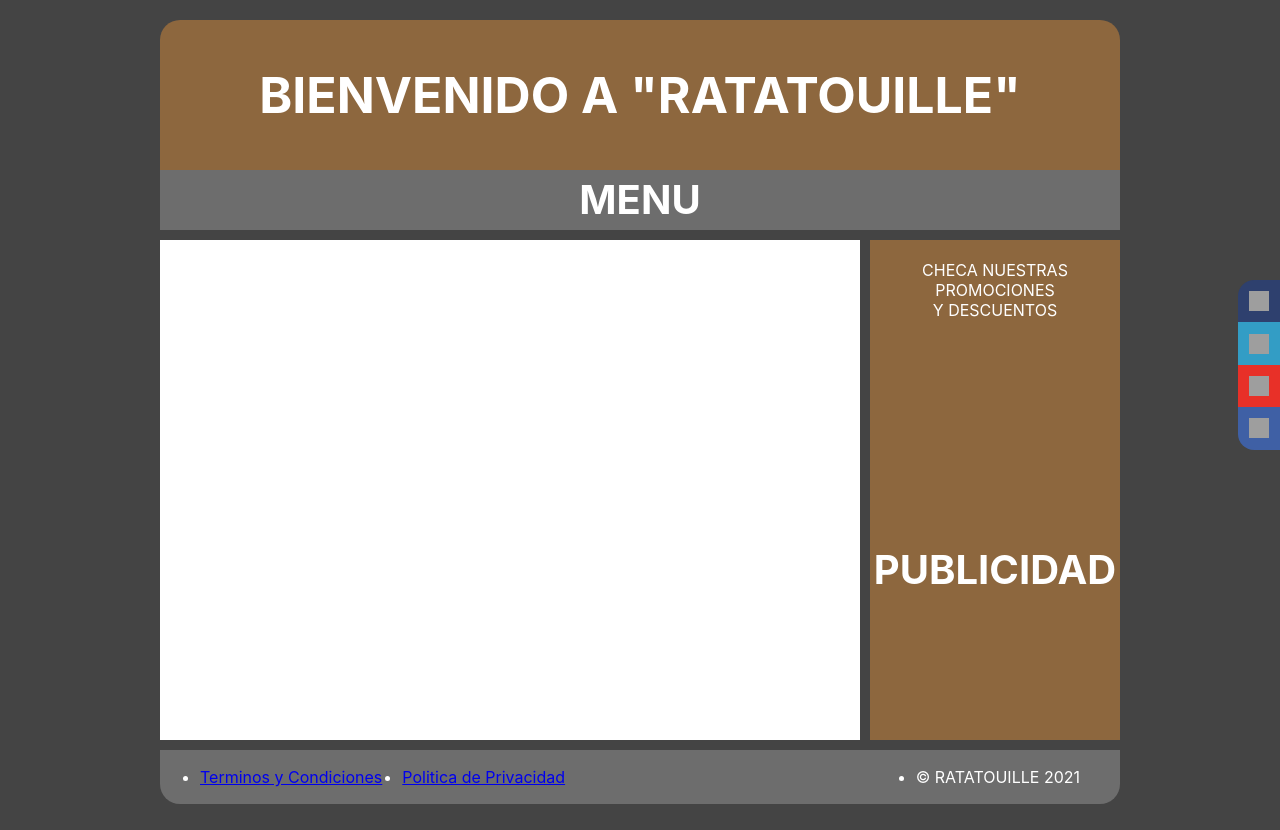
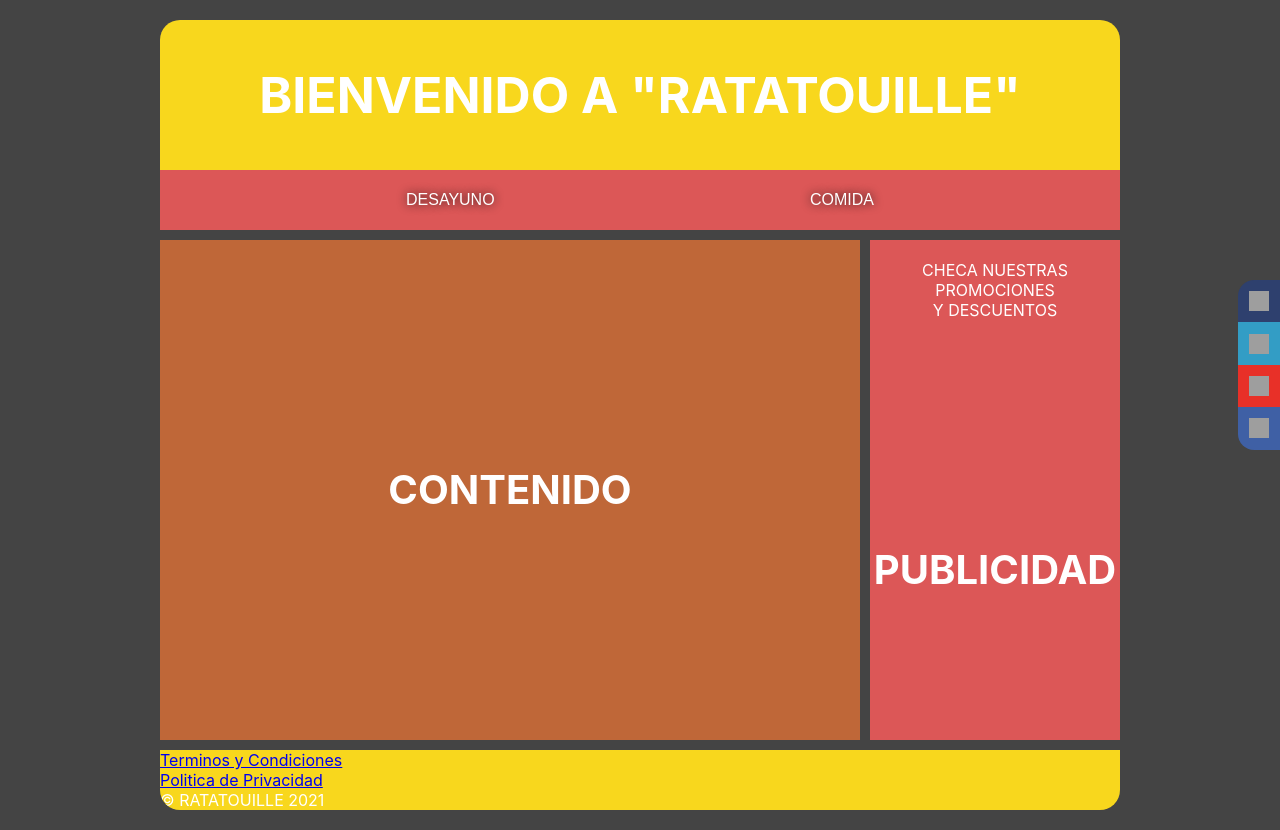
Before and after one commit to Leonardo23Mendez/app-menuweb, a React (Create React App) app: page / in a window 1280 px wide. Built offline with nearby package versions, Linux system fonts and the light colour scheme; no server answers; grey boxes are pictures that could not be loaded.

Commit message:
:lips: aportacion1

```diff
--- a/src/App.css
+++ b/src/App.css
@@ -19,7 +19,7 @@ body{
 
 header{
   height: 150px;
-  background: rgb(141, 103, 62);
+  background: rgb(248, 215, 29);
 }
 
 header h1 {
@@ -29,7 +29,7 @@ header h1 {
 }
 
 nav {
-  background: rgb(109, 109, 109);
+  background: rgb(220, 87, 87);
   height: 60px;
 }
 
@@ -39,20 +39,11 @@ nav h2 {
   line-height: 60px;
 }
 
-.contenido{
-color: #fff;
-height: 200px;
-line-height: 200px;
-text-align: center;
-vertical-align: middle;
-text-shadow: #111 0px 0px 10px;
-}
-
 #contenido {
   width: 700px;
   height: 500px;
   float: left;
-  background: rgb(255, 255, 255);
+  background: rgb(191, 103, 56);
   margin-top: 10px;
   margin-right: 10px;
   margin-bottom: 10px;
@@ -67,7 +58,7 @@ text-shadow: #111 0px 0px 10px;
 aside {
   width: 250px;
   height: 500px;
-  background: rgb(141, 103, 62);
+  background: rgb(220, 87, 87);
   margin-top: 10px;
   float: right;
 }
@@ -79,7 +70,7 @@ aside h2 {
 }
 
 footer {
-  background: rgb(141, 103, 62);;
+  background: rgb(248, 215, 29);;
   clear: both;
 }
 
@@ -89,21 +80,43 @@ footer h2 {
   padding: 20px;
 }
 
-.ft-legal {
-  padding: 0.9375rem 1.875rem;
-  background-color: rgb(109, 109, 109);
+#header {
+  background: rgb(220, 87, 87);
+  margin:auto;
+  width:80%;
+  font-family:Arial, Helvetica, sans-serif;
 }
 
-.ft-legal-list {
-  width: 100%;
-  display: flex;
-  flex-wrap: wrap;
+ul, ol {
+  list-style:none;
 }
 
-.ft-legal-list li {
-  margin: 0.125rem 0.625rem;
+.nav > li {
+  float:left;
 }
 
-.ft-legal-list li:nth-last-child(2){
-  flex: 1;
+.nav li a {
+  background-color:rgb(220, 87, 87);
+  color:#ffffff;
+  text-decoration:none;
+  padding:21px 150px;
+  display:block;
+  text-shadow: #111 0px 0px 10px;
+  transition: all 0.4s linear;
 }
+
+.nav li a:hover {
+  background-color:#4B4D4A;
+}
+
+.logo-nav-container{
+  display: flex;
+  justify-content: space-between;
+}
+
+.container{
+  letter-spacing: 20px;
+  font-size: 1.5em;
+  text-align: center;
+  margin-top: 10rem;
+}
--- a/src/Components/Menu.js
+++ b/src/Components/Menu.js
@@ -1,10 +1,14 @@
 import React from 'react';
 import '../App';
-
 export default function Menu(){
     return(
         <nav>
-            <h2>MENU</h2>
+            <div id="header">
+                <ul class="nav logo-nav-container">
+                    <li><a href="">DESAYUNO</a></li>
+                    <li><a href="">COMIDA</a></li>
+                </ul>
+            </div>
         </nav>
     );
 };
```
